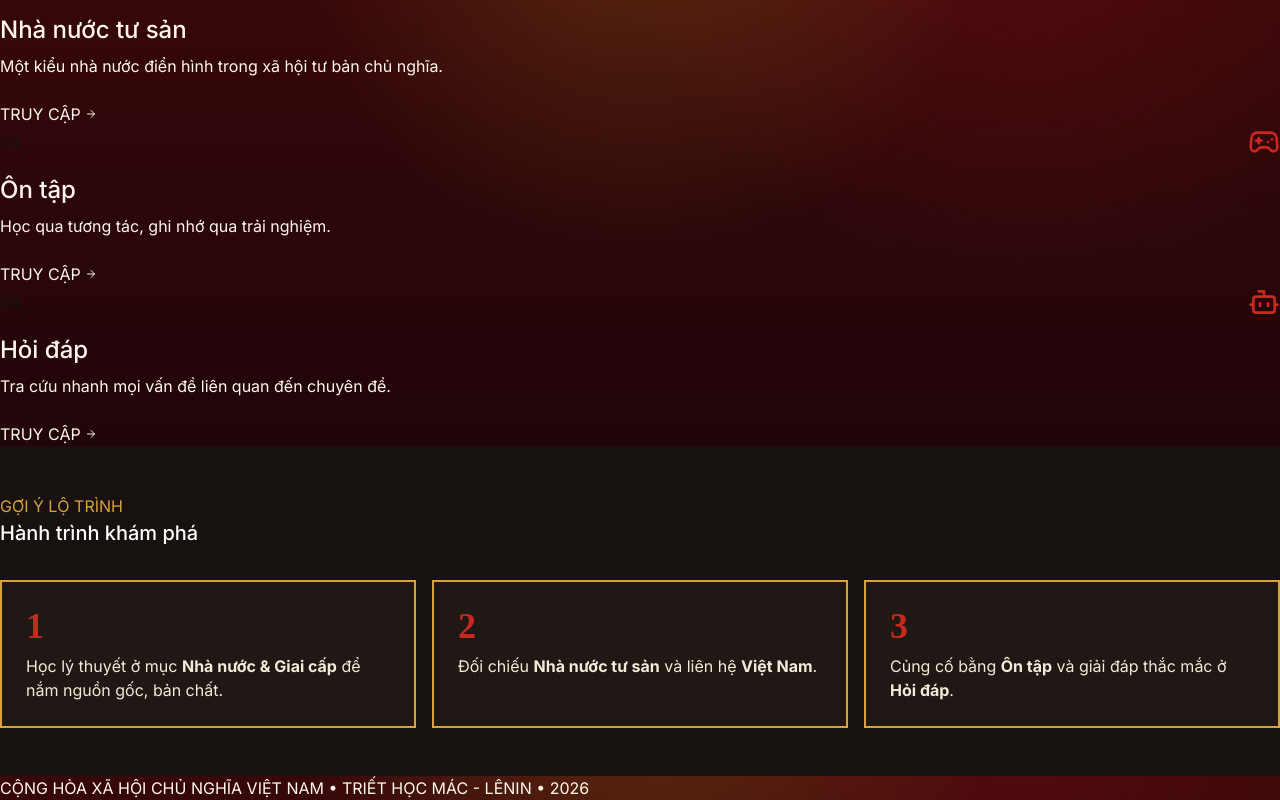
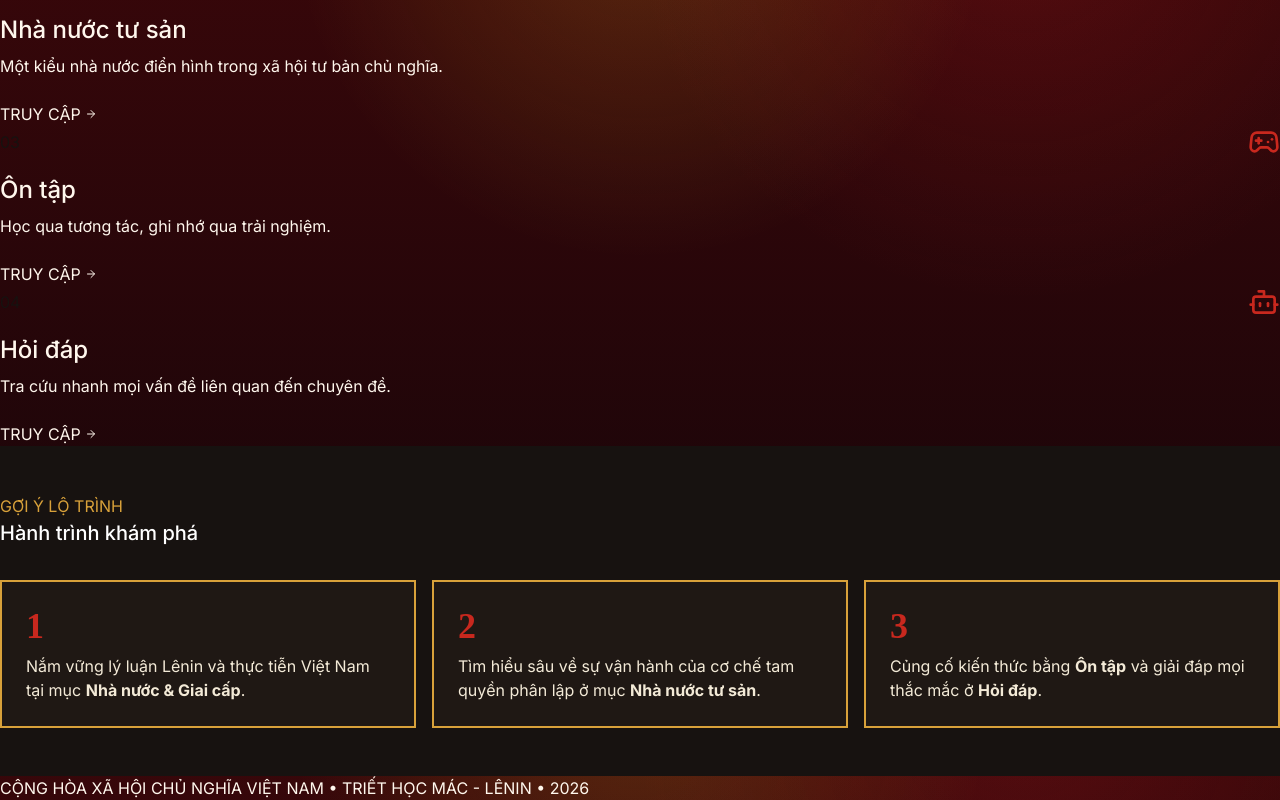
Before and after one commit to phanhoangs26/MLN122, a React (Vite) app: page / in a window 1280 px wide. Shown: the part 890-1690 px from the top of the page. Built offline with nearby package versions, Linux system fonts and the light colour scheme.

Commit message:
docs: refine roadmap wording for better logic flow

```diff
--- a/src/app/pages/Home.tsx
+++ b/src/app/pages/Home.tsx
@@ -132,15 +132,15 @@ export default function Home() {
           <div className="grid gap-4 sm:grid-cols-3">
             <div className="border-2 border-[#d8a13a] p-6 bg-[#1f1814]">
               <span className="font-['Oswald'] text-4xl font-bold text-[#c8281e] block mb-2">1</span>
-              <p>Học lý thuyết ở mục <strong>Nhà nước & Giai cấp</strong> để nắm nguồn gốc, bản chất.</p>
+              <p>Nắm vững lý luận Lênin và thực tiễn Việt Nam tại mục <strong>Nhà nước & Giai cấp</strong>.</p>
             </div>
             <div className="border-2 border-[#d8a13a] p-6 bg-[#1f1814]">
               <span className="font-['Oswald'] text-4xl font-bold text-[#c8281e] block mb-2">2</span>
-              <p>Đối chiếu <strong>Nhà nước tư sản</strong> và liên hệ <strong>Việt Nam</strong>.</p>
+              <p>Tìm hiểu sâu về sự vận hành của cơ chế tam quyền phân lập ở mục <strong>Nhà nước tư sản</strong>.</p>
             </div>
             <div className="border-2 border-[#d8a13a] p-6 bg-[#1f1814]">
               <span className="font-['Oswald'] text-4xl font-bold text-[#c8281e] block mb-2">3</span>
-              <p>Củng cố bằng <strong>Ôn tập</strong> và giải đáp thắc mắc ở <strong>Hỏi đáp</strong>.</p>
+              <p>Củng cố kiến thức bằng <strong>Ôn tập</strong> và giải đáp mọi thắc mắc ở <strong>Hỏi đáp</strong>.</p>
             </div>
           </div>
         </div>
```
